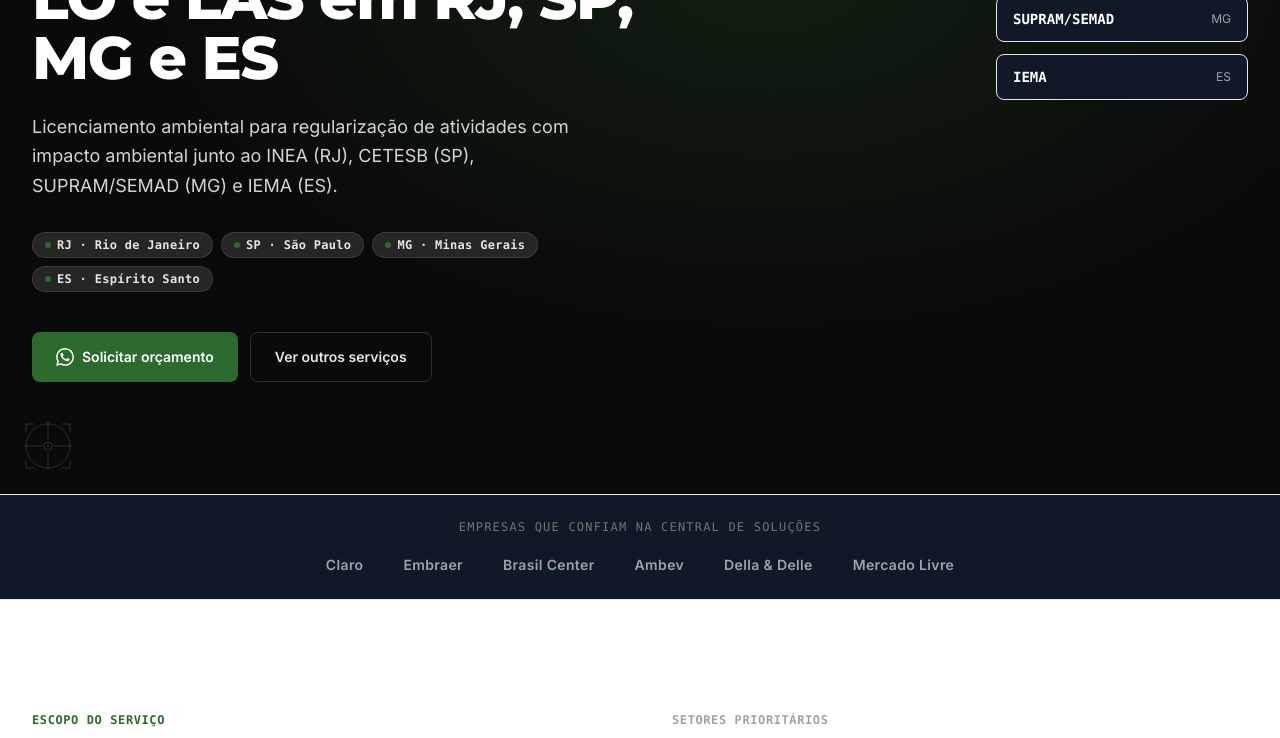
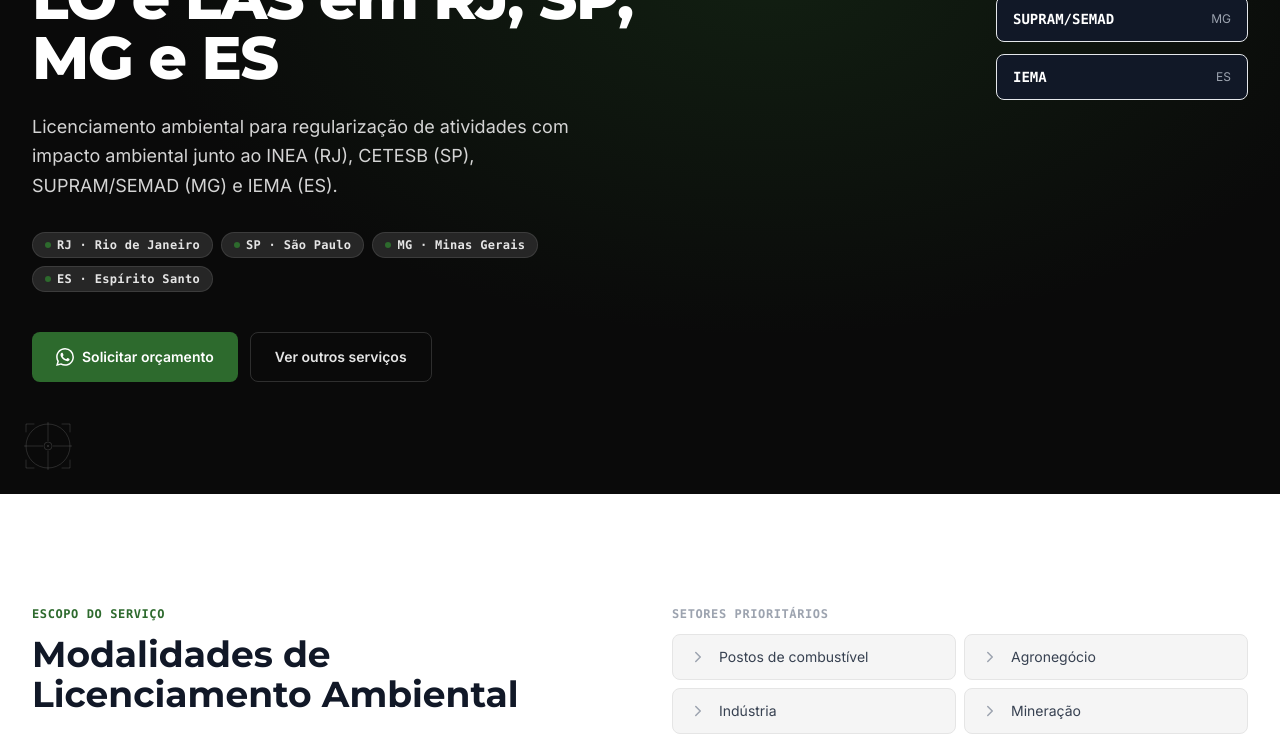
Before and after one commit to BarcelosMoises/Landing-Page-Central, a Next.js app: page /licenciamento-ambiental in a window 1280 px wide. Shown: the part 379-1117 px from the top of the page. Built offline with nearby package versions, Linux system fonts and the light colour scheme.

Commit message:
refactor(licenciamento-ambiental): remove TrustBar inline

```diff
--- a/app/licenciamento-ambiental/page.tsx
+++ b/app/licenciamento-ambiental/page.tsx
@@ -9,7 +9,6 @@ import { FaqItem } from "@/components/FaqItem";
 import { CrosshairDecor } from "@/components/CrosshairDecor";
 import {
   servicos,
-  clientes,
   contato,
   estadosAtuacao,
   getWhatsAppUrl,
@@ -143,7 +142,6 @@ const faqJsonLd = {
 // ─── Dados locais ─────────────────────────────────────────────────────────────────
 
 const ambiental = servicos.find((s) => s.id === "licenciamento-ambiental")!;
-const clientesDestaque = clientes.filter((c) => c.destaque);
 const estadosAmbiental = estadosAtuacao.filter((e) =>
   ambiental.estados.includes(e.sigla)
 );
@@ -312,22 +310,6 @@ export default function PageLicenciamentoAmbiental() {
           </div>
         </section>
 
-        {/* ── TRUST BAR ───────────────────────────────────────────────────── */}
-        <section aria-label="Clientes atendidos" className="bg-neutral-900 border-y border-white/8 py-6">
-          <div className="container-site">
-            <p className="text-xs text-neutral-500 text-center uppercase tracking-widest mb-5 font-mono">
-              Empresas que confiam na Central de Soluções
-            </p>
-            <ul className="flex flex-wrap items-center justify-center gap-x-10 gap-y-3" aria-label="Lista de clientes">
-              {clientesDestaque.map((c) => (
-                <li key={c.id} className="text-sm font-semibold text-neutral-400 hover:text-neutral-200 transition-colors duration-150 tracking-wide">
-                  {c.nome}
-                </li>
-              ))}
-            </ul>
-          </div>
-        </section>
-
         {/* ── ESCOPO DO SERVIÇO ──────────────────────────────────────────────────── */}
         <section aria-labelledby="escopo-titulo" className="bg-white py-20 md:py-28">
           <div className="container-site">
```
